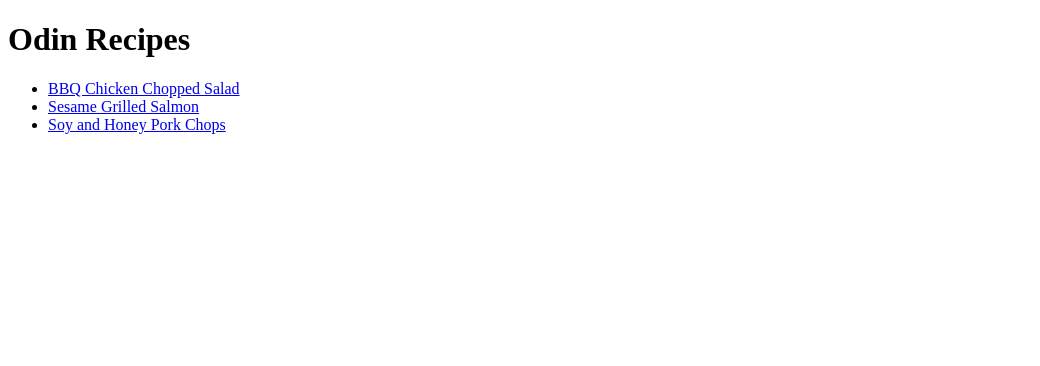
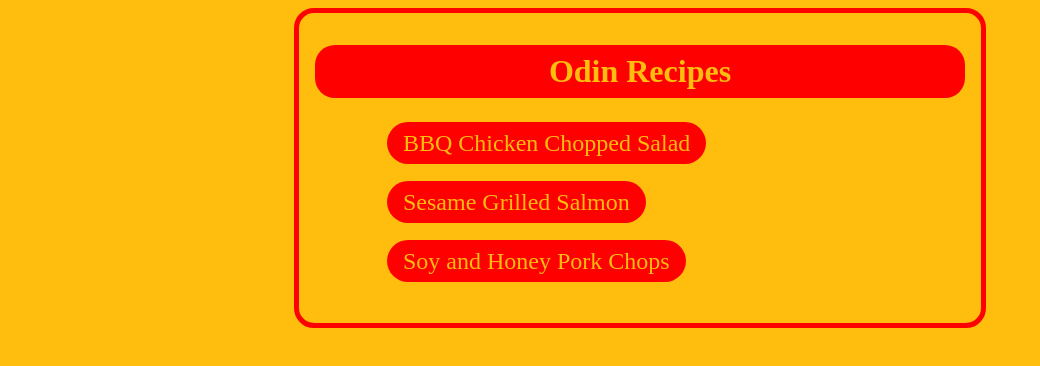
Before and after one commit to wnnow/odin-recipes, a plain HTML site: page index.html in a window 1280 px wide. Shown: the whole page, without its empty margins (0-1040 px from the left). Drawn offline with Linux system fonts and the light colour scheme.

Commit message:
Add style.css Edit html for css
style all html file

```diff
--- a/index.html
+++ b/index.html
@@ -4,20 +4,27 @@
 <head>
     <meta charset="UTF-8">
     <title>Odin Recipes</title>
+    <link rel="stylesheet" href="./style.css">
 </head>
 
 <body>
+    <div class="container">
         <h1>Odin Recipes</h1>
         <ul>
-        <li><a href="./recipes/bbq-chicken-chopped-salad.html">BBQ Chicken
+            <li class="menu-list-link"><a
+                    href="./recipes/bbq-chicken-chopped-salad.html">BBQ Chicken
                     Chopped
                     Salad</a></li>
 
-        <li><a href="./recipes/sesame-grilled-salmon.html">Sesame Grilled
+            <li class="menu-list-link"><a
+                    href="./recipes/sesame-grilled-salmon.html">Sesame Grilled
                     Salmon</a></li>
-        <li><a href="./recipes/soy-and-honey-pork-chops.html">Soy and Honey Pork
+            <li class="menu-list-link"><a
+                    href="./recipes/soy-and-honey-pork-chops.html">Soy and Honey
+                    Pork
                     Chops</a></li>
         </ul>
+    </div>
 
 </body>
 
--- /dev/null
+++ b/style.css
@@ -0,0 +1,69 @@
+body {
+  background-color: #ffbd0d;
+}
+.container {
+  max-width: 650px;
+  margin: 0 auto;
+  color: red;
+  border: red 5px solid;
+  background-color: #ffbd0d;
+  padding: 1rem;
+  border-radius: 20px;
+}
+
+h1 {
+  background-color: red;
+  color: #ffbd0d;
+  margin: 0 auto;
+  margin-top: 1rem;
+  padding: 8px 16px;
+  border-radius: 20px;
+  text-align: center;
+  margin-bottom: 1rem;
+}
+
+ul,
+ol {
+  margin-top: 1rem;
+  margin-bottom: 1rem;
+}
+
+.menu-list-link {
+  margin: 2rem;
+  list-style: none;
+}
+
+a,
+h2,
+h3 {
+  text-decoration: none;
+  background-color: red;
+  color: #ffbd0d;
+  padding: 8px 16px;
+  border-radius: 25px;
+  font-size: 24px;
+}
+
+p {
+  padding-left: 1rem;
+}
+
+p,
+li {
+  font-size: 20px;
+  color: black;
+}
+
+a:hover {
+  background-color: #ffbd0d;
+  color: red;
+  border: 2px solid red;
+}
+
+img {
+  width: 450px;
+  height: auto;
+  display: block;
+  margin: 0 auto;
+  border-radius: 10px;
+}
```
Also changed, not shown: recipes/bbq-chicken-chopped-salad.html (+9 -3 lines), recipes/sesame-grilled-salmon.html (+21 -9 lines), recipes/soy-and-honey-pork-chops.html (+25 -11 lines). Lines whose indentation alone changed are shown as unchanged.
